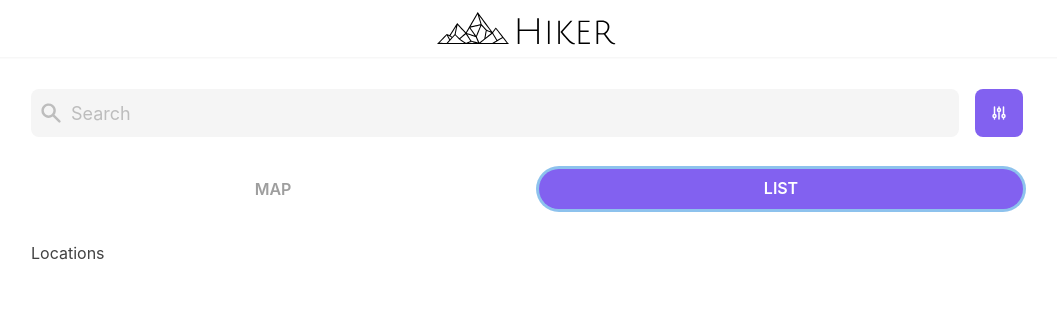
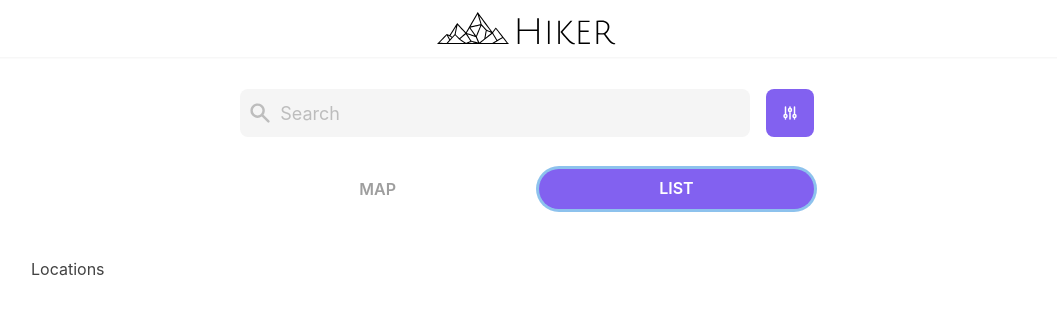
Before and after one commit to joze1239/hiker-web, a React (Create React App) app: page / in a window 1280 px wide. Both pictures are taken after a click on the button "LIST". Shown: the top 314 px of the page, without its empty margins (113-1170 px from the left). Built offline with nearby package versions, Linux system fonts and the light colour scheme.

Commit message:
Update home page layout

```diff
--- a/src/pages/home/Home.tsx
+++ b/src/pages/home/Home.tsx
@@ -18,14 +18,13 @@ const Home: React.FC = () => {
   const navigate = useNavigate();
   const location = useLocation();
 
-  console.log(location);
-
   const isActive = (path: string) => {
     return location.pathname === path;
   };
 
   return (
-    <Container maxW="container.lg" py={4}>
+    <>
+      <Container py={4}>
         <Flex py={4} columnGap={4}>
           <InputGroup>
             <InputLeftElement
@@ -75,9 +74,10 @@ const Home: React.FC = () => {
             LIST
           </Button>
         </Grid>
+      </Container>
 
       <Outlet />
-    </Container>
+    </>
   );
 };
 
--- a/src/pages/home/HomeLocationList.tsx
+++ b/src/pages/home/HomeLocationList.tsx
@@ -1,13 +1,13 @@
-import { Box, Text } from '@chakra-ui/react';
+import { Box, Container, Text } from '@chakra-ui/react';
 import React from 'react';
 
 const HomeLocationList: React.FC = () => {
   return (
-    <div>
+    <Container maxW="container.lg">
       <Box py={4}>
         <Text>Locations</Text>
       </Box>
-    </div>
+    </Container>
   );
 };
 
--- a/src/pages/home/HomeMap.tsx
+++ b/src/pages/home/HomeMap.tsx
@@ -1,9 +1,9 @@
-import { Box, Image } from '@chakra-ui/react';
+import { Box, Container, Image } from '@chakra-ui/react';
 import React from 'react';
 
 const HomeMap: React.FC = () => {
   return (
-    <div>
+    <Container maxW="container.lg">
       <Box py={4}>
         <Image
           src="https://miro.medium.com/max/800/0*GYbrDqJt23n4ZAFL.png"
@@ -11,7 +11,7 @@ const HomeMap: React.FC = () => {
           borderRadius="xl"
         />
       </Box>
-    </div>
+    </Container>
   );
 };
 
```
Lines whose indentation alone changed are shown as unchanged.
